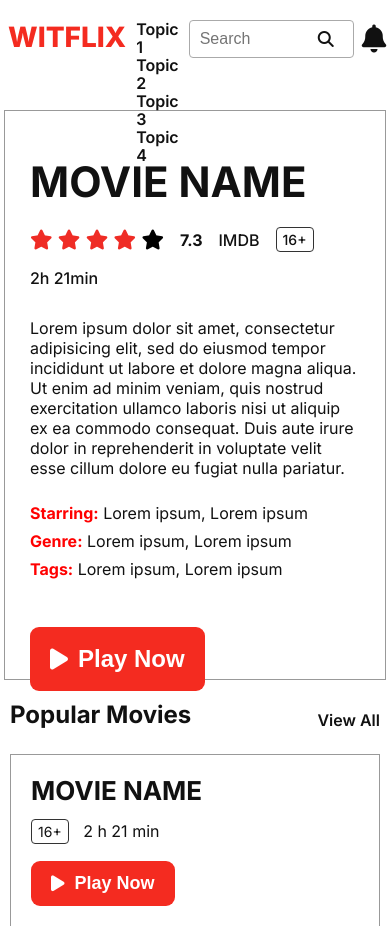
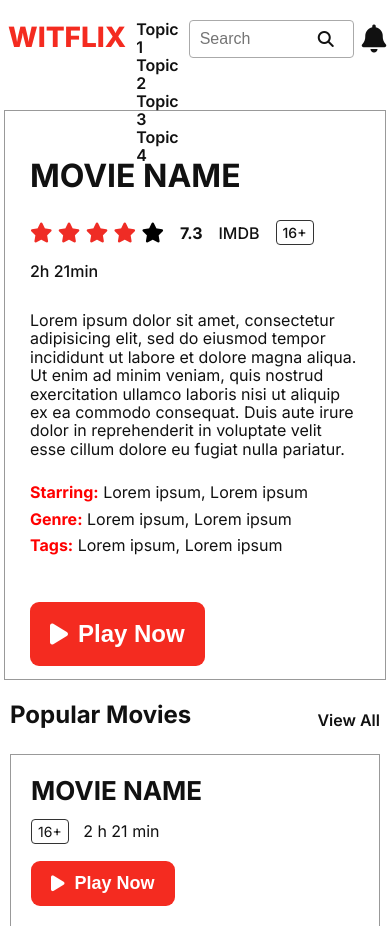
Before and after one commit to nmertcan/Witflix, a plain HTML site: page index.html in a window 390 px wide. Shown: the top 926 px of the page. Drawn offline with Linux system fonts and the light colour scheme.

Commit message:
Rename CSS class selectors from .hero to .main

```diff
--- a/assets/style.css
+++ b/assets/style.css
@@ -111,7 +111,7 @@ body {
   margin-right:10px;
 }
 
-.hero p {
+.main p {
   line-height: 1.3;
 }
 
@@ -291,7 +291,7 @@ body {
     padding: 45px 25px;
   }
 
-  .hero h1 {
+  .main h1 {
     font-size: 32px;
     margin-bottom: 25px;
   }
@@ -306,7 +306,7 @@ body {
     font-size: 20px;
   }
 
-  .hero p {
+  .main p {
     font-size: 16px;
     line-height: 1.15;
   }
```
